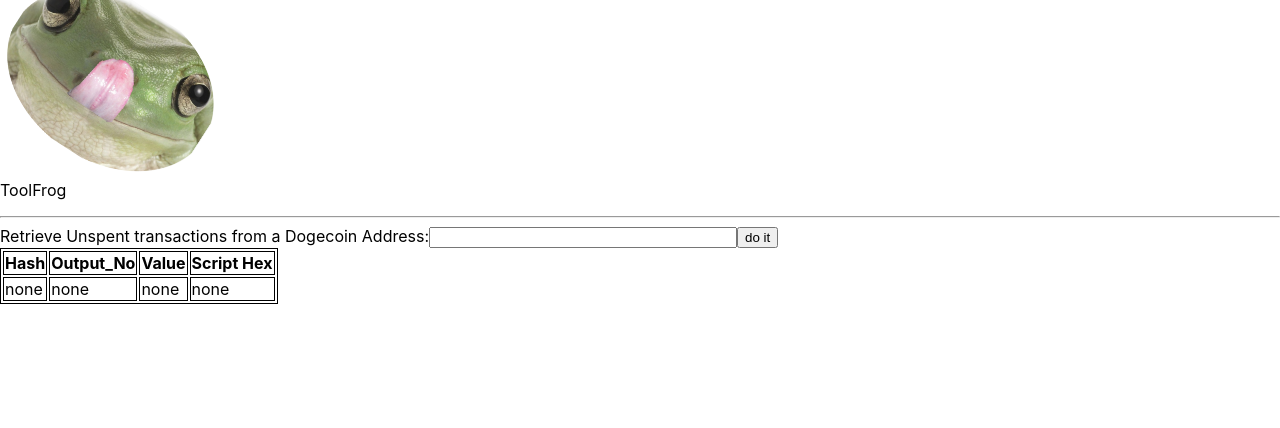
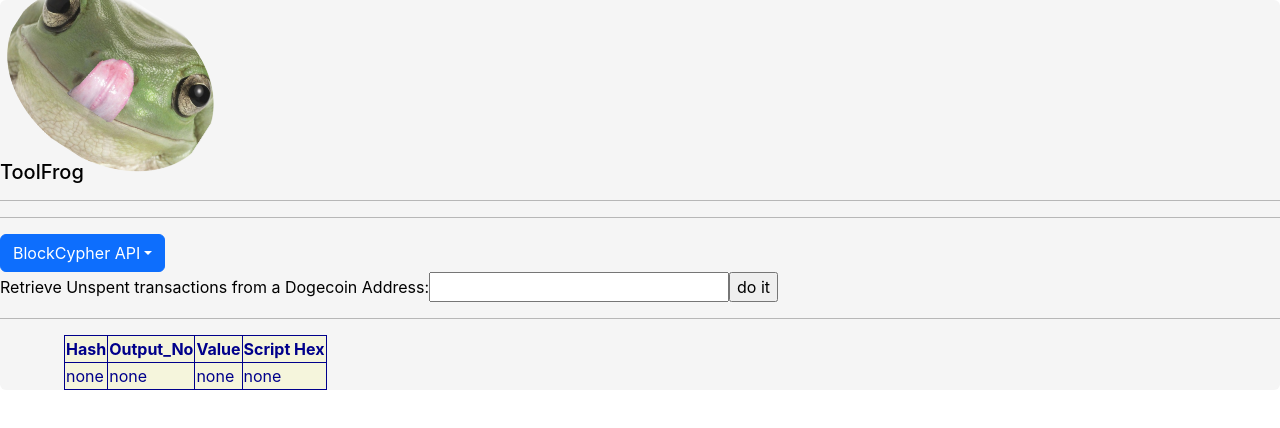
Before and after one commit to tomcarbon/toolfrog, a React (Create React App) app: page / in a window 1280 px wide. Shown: the top 428 px of the page. Built offline with nearby package versions, Linux system fonts and the light colour scheme.

Commit message:
prep for selection from multiple API services.

```diff
--- a/package.json
+++ b/package.json
@@ -7,9 +7,12 @@
     "@testing-library/react": "^13.4.0",
     "@testing-library/user-event": "^13.5.0",
     "axios": "^0.27.2",
+    "bootstrap": "^5.2.3",
     "react": "^18.2.0",
+    "react-bootstrap": "^2.7.0",
     "react-dom": "^18.2.0",
     "react-scripts": "5.0.1",
+    "react-switch": "^7.0.0",
     "web-vitals": "^2.1.4"
   },
   "scripts": {
--- a/public/index.html
+++ b/public/index.html
@@ -15,6 +15,7 @@
       user's mobile device or desktop. See https://developers.google.com/web/fundamentals/web-app-manifest/
     -->
     <link rel="manifest" href="%PUBLIC_URL%/manifest.json" />
+    <link rel="stylesheet" href="https://cdn.jsdelivr.net/npm/bootstrap@5.2.3/dist/css/bootstrap.min.css" integrity="sha384-rbsA2VBKQhggwzxH7pPCaAqO46MgnOM80zW1RWuH61DGLwZJEdK2Kadq2F9CUG65" crossorigin="anonymous" />
     <!--
       Notice the use of %PUBLIC_URL% in the tags above.
       It will be replaced with the URL of the `public` folder during the build.
--- a/src/App.js
+++ b/src/App.js
@@ -1,8 +1,13 @@
 import React from 'react';
+import Switch from "react-switch";
 import logo from './Images/toolfrogLogo.png';
 import './App.css';
-import get_the_transactions from './Common/blockcypher_API';
-
+import './themes/light.css';
+import get_the_Blockcypher_transactions from './Common/blockcypher_API';
+//import Container from 'react-bootstrap/Container';
+//import Row from "react-bootstrap/Row";
+//import Col from "react-bootstrap/Col";
+import APIDropdown from './Components/APIDropdown';
 
 let result =
 [
@@ -18,10 +23,16 @@ class App extends React.Component {
   constructor (props) {
     super(props);
     this.state = {
+      checked: false,
       address: ''
     };
     this.handleChange = this.handleChange.bind(this);
+    this.handleTogChange = this.handleTogChange.bind(this);
     this.getUTxs = this.getUTxs.bind(this);
+  }
+
+  handleTogChange(checked) {
+    this.setState({ checked });
   }
 
   handleChange(event) {
@@ -29,21 +40,20 @@ class App extends React.Component {
   }
 
   /*
-   get Unspent Transactions -- getUTxs()
+   getUTxs(): Get Unspent Transactions
   */
   getUTxs = async (event) => {
     event.preventDefault();
     // validation: the input address must be 34 bytes:
-    if (this.state.address.length != 34) {
+    if (this.state.address.length !== 34) {
       alert("Not 34 chars in length.")
     }
     else {
       // validation: the input address must begin with D, A, or 9:
-      if (this.state.address.slice(0,1) !== 'D' && this.state.address.slice(0,1) !== 'A' && this.state.address.slice(0,1) !== '9')
-      {
-          alert("Dogecoin Address must start with 'A', '9', or 'D'");
+      if (this.state.address.slice(0,1) !== 'D' && this.state.address.slice(0,1) !== 'A' && this.state.address.slice(0,1) !== '9') {
+          alert("Dogecoin Address must start with an A, 9, or D.");
       } else {
-        result = await get_the_transactions(this.state.address);
+        result = await get_the_Blockcypher_transactions(this.state.address);
         console.log(result);
         this.forceUpdate();
       }
@@ -52,10 +62,12 @@ class App extends React.Component {
 
   render () {
     return (
-      <div className="App">
-          <img src={logo} className="App-logo" alt="logo" />
-          <p>ToolFrog</p>
+      <div className="App basic rounded">
+          <img src={logo} className="App-logo " alt="logo" />
+          <h5>ToolFrog</h5>
           <hr />
+          <hr />
+          <APIDropdown />
           <form onSubmit={this.getUTxs}>
             <label>
               Retrieve Unspent transactions from a Dogecoin Address:
@@ -63,7 +75,8 @@ class App extends React.Component {
             </label>
             <input type="submit" value="do it" />
           </form>
-          <table>
+          <hr />
+          <table className='basic-container rounded'>
             <thead>
             <tr>
               <th>Hash</th>
--- a/src/Common/blockcypher_API.js
+++ b/src/Common/blockcypher_API.js
@@ -1,7 +1,7 @@
 import axios from 'axios';
 
-export default async function get_the_transactions(address) {
-        console.info("top of get_the_transactions(" + address + ") in blockcypher(update).");
+export default async function get_the_Blockcypher_transactions(address) {
+        console.info("top of get_the_Blockcypher_transactions(" + address + ") in blockcypher(update).");
         try {
 
                 let work_txs = [];
@@ -38,7 +38,7 @@ export default async function get_the_transactions(address) {
                 }
 
                 if (data.hasMore === true) {             // we can do more work here, put out warning for now.
-                        alert("data.hasMore = true in get_the_transactions_blockcypher_update! This is a sandy account. Cumulative total = " + cum_total);
+                        alert("data.hasMore = true in get_the_Blockcypher_transactions_blockcypher_update! This is a sandy account. Cumulative total = " + cum_total);
                 }
 
                 console.info("Cumulative Totals from transactions: "  + cum_total);
--- /dev/null
+++ b/src/Components/APIDropdown.js
@@ -0,0 +1,13 @@
+import Dropdown from 'react-bootstrap/Dropdown';
+import DropdownButton from 'react-bootstrap/DropdownButton';
+
+function APIDropdown() {
+  return (
+    <DropdownButton id="dropdown-basic-button" title="BlockCypher API">
+      <Dropdown.Item href="#/action-1">BlockCypher API</Dropdown.Item>
+      <Dropdown.Item href="#/action-2">TBD API</Dropdown.Item>
+    </DropdownButton>
+  );
+}
+
+export default APIDropdown;
--- /dev/null
+++ b/src/themes/light.css
@@ -0,0 +1,15 @@
+
+.basic {
+    border-radius: 10px;
+    background-color: whitesmoke;
+    color: black;
+}
+
+.basic-container {
+    background-color: beige;
+    color: darkblue;
+    margin-left: 5%;
+}
+
+.rounded {
+}
```
Also changed, not shown: 1 other file (tests, documents, lock files or other folders).
